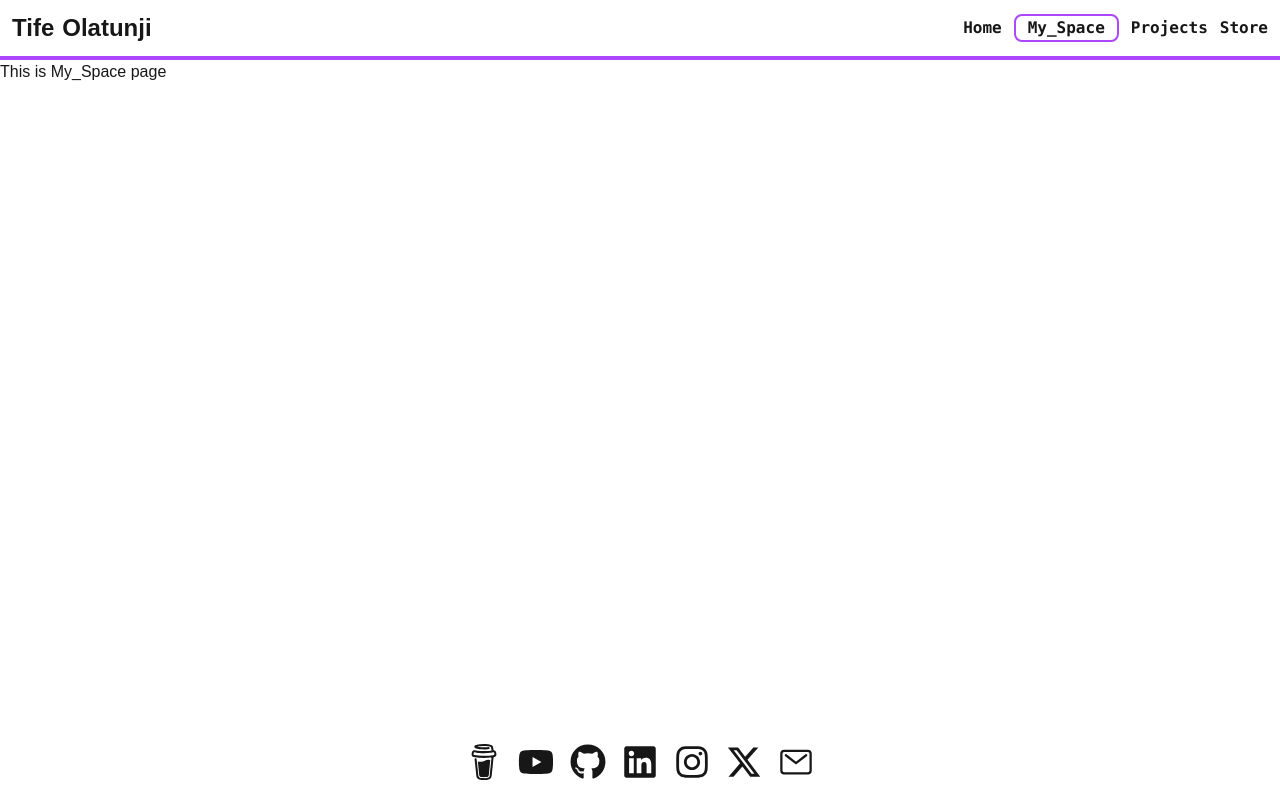
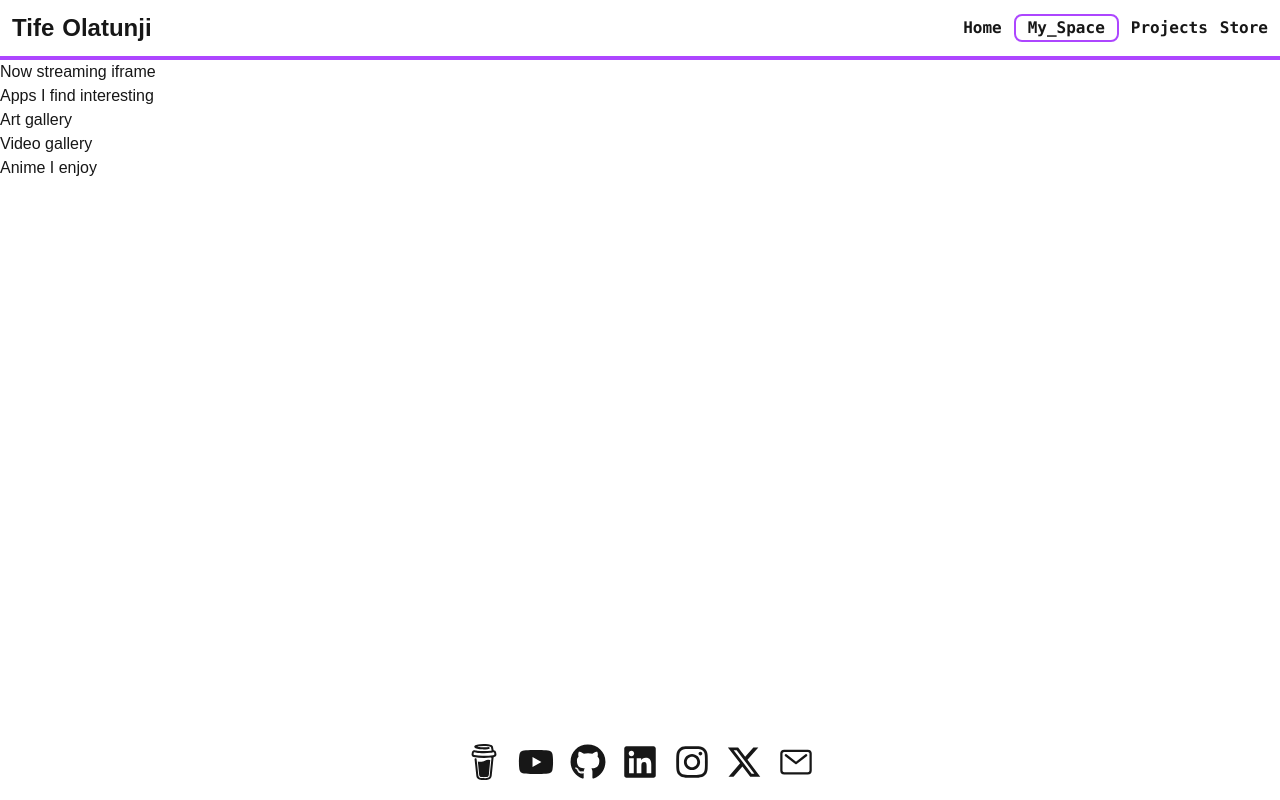
Before and after one commit to Qayyax/portfolio, a Next.js app: page /my_space in a window 1280 px wide. Built offline with nearby package versions, Linux system fonts and the light colour scheme; a web font is replaced by a local one.

Commit message:
design of what to put in myspace

```diff
--- a/app/_ui/components/my_space/space-sections.tsx
+++ b/app/_ui/components/my_space/space-sections.tsx
@@ -4,6 +4,9 @@ type Props = {
   header: string;
   children: React.ReactNode;
 };
+
+// TODO:
+// - [] desktop vs mobile view (centering)
 
 export default function Section({ header, children }: Props) {
   return (
--- a/app/my_space/page.tsx
+++ b/app/my_space/page.tsx
@@ -11,5 +11,15 @@
 //        - [] tech videos
 // - [] Blogs
 export default function MySpace() {
-  return <div>This is My_Space page</div>;
+  return (
+    <section>
+      {/* Now streaming pane */}
+      <div>Now streaming iframe</div>
+      {/* Apps I find interesting pane */}
+      <div>Apps I find interesting</div>
+      <div>Art gallery</div>
+      <div>Video gallery</div>
+      <div>Anime I enjoy</div>
+    </section>
+  );
 }
```
